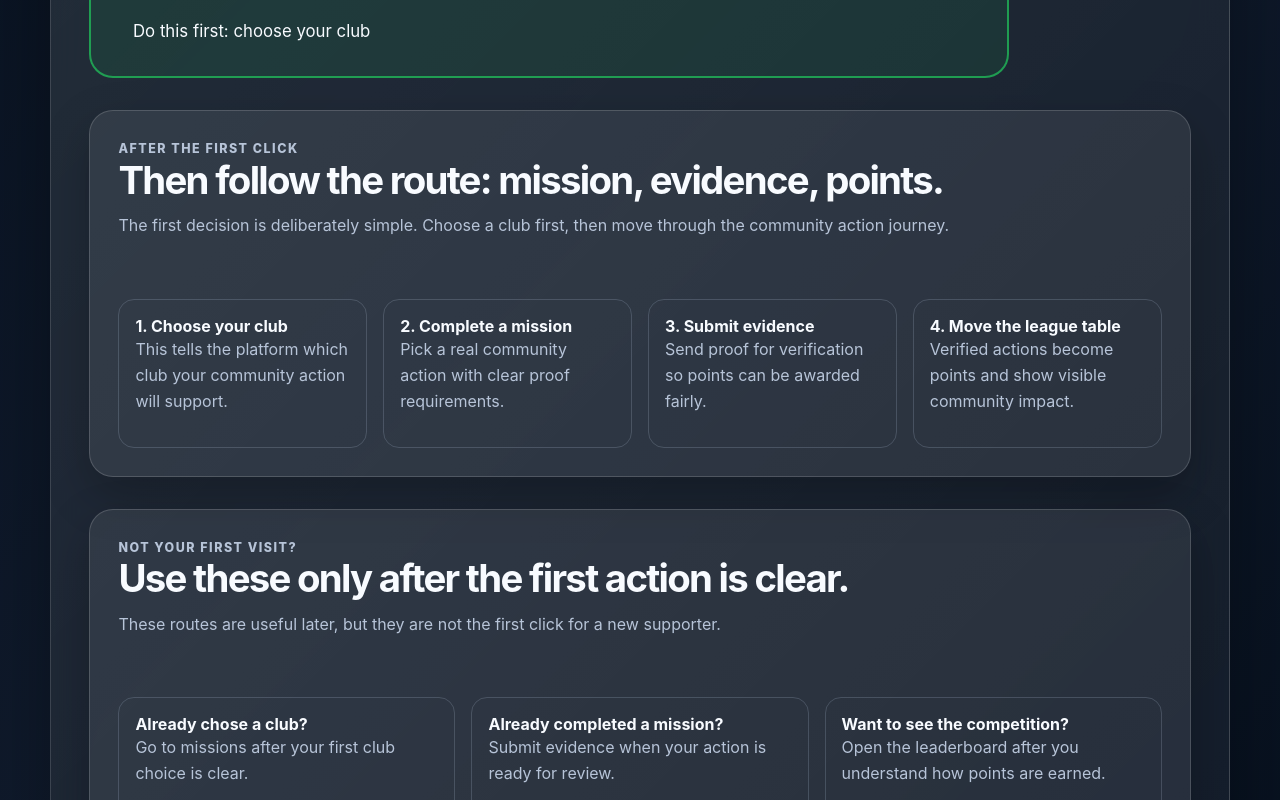
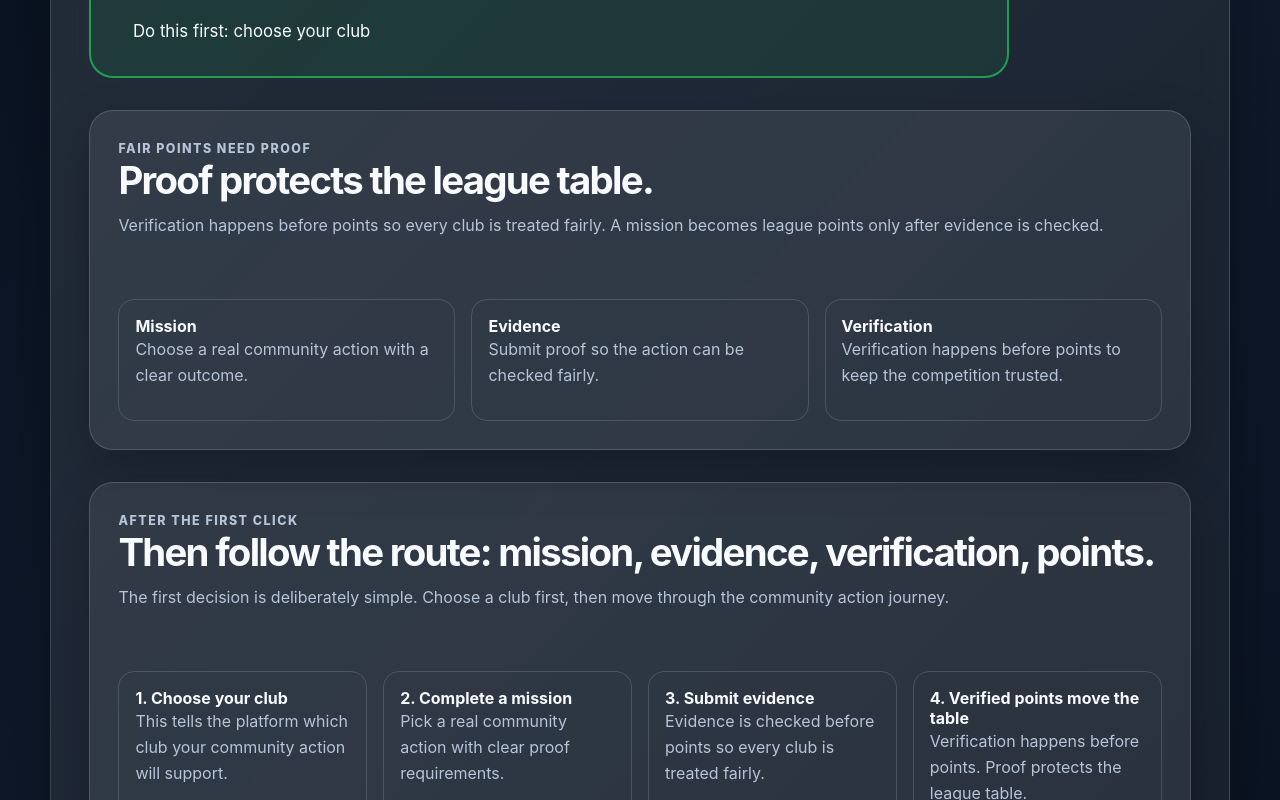
Before and after one commit to richardeleanya/community-league, a Next.js app: page / in a window 1280 px wide. Shown: the part 540-1340 px from the top of the page. Built offline with nearby package versions, Linux system fonts and the light colour scheme.

Commit message:
Clarify evidence verification before points

```diff
--- a/src/app/page.tsx
+++ b/src/app/page.tsx
@@ -11,12 +11,12 @@ const processSteps = [
   },
   {
     title: '3. Submit evidence',
-    text: 'Send proof for verification so points can be awarded fairly.',
+    text: 'Evidence is checked before points so every club is treated fairly.',
     href: '/submit-action',
   },
   {
-    title: '4. Move the league table',
-    text: 'Verified actions become points and show visible community impact.',
+    title: '4. Verified points move the table',
+    text: 'Verification happens before points. Proof protects the league table.',
     href: '/leaderboard',
   },
 ];
@@ -34,7 +34,7 @@ const laterRoutes = [
   },
   {
     title: 'Want to see the competition?',
-    text: 'Open the leaderboard after you understand how points are earned.',
+    text: 'Open the leaderboard after you understand how verified points are earned.',
     href: '/leaderboard',
   },
 ];
@@ -82,10 +82,61 @@ export default function HomePage() {
           </section>
         </header>
 
+        <section className="validation-panel" aria-label="Why evidence is required">
+          <div>
+            <p className="eyebrow">Fair points need proof</p>
+            <h2>Proof protects the league table.</h2>
+            <p>
+              Verification happens before points so every club is treated fairly.
+              A mission becomes league points only after evidence is checked.
+            </p>
+          </div>
+
+          <div
+            style={{
+              display: 'grid',
+              gridTemplateColumns: 'repeat(auto-fit, minmax(220px, 1fr))',
+              gap: '1rem',
+              marginTop: '1.25rem',
+            }}
+          >
+            <div
+              style={{
+                padding: '1rem',
+                border: '1px solid rgba(148, 163, 184, 0.28)',
+                borderRadius: '1rem',
+              }}
+            >
+              <strong>Mission</strong>
+              <p>Choose a real community action with a clear outcome.</p>
+            </div>
+            <div
+              style={{
+                padding: '1rem',
+                border: '1px solid rgba(148, 163, 184, 0.28)',
+                borderRadius: '1rem',
+              }}
+            >
+              <strong>Evidence</strong>
+              <p>Submit proof so the action can be checked fairly.</p>
+            </div>
+            <div
+              style={{
+                padding: '1rem',
+                border: '1px solid rgba(148, 163, 184, 0.28)',
+                borderRadius: '1rem',
+              }}
+            >
+              <strong>Verification</strong>
+              <p>Verification happens before points to keep the competition trusted.</p>
+            </div>
+          </div>
+        </section>
+
         <section className="validation-panel" aria-label="What happens after the first click">
           <div>
             <p className="eyebrow">After the first click</p>
-            <h2>Then follow the route: mission, evidence, points.</h2>
+            <h2>Then follow the route: mission, evidence, verification, points.</h2>
             <p>
               The first decision is deliberately simple. Choose a club first, then move through the
               community action journey.
```
Also changed, not shown: src/app/missions/page.tsx (+38 -31 lines), src/app/submit-action/page.tsx (+38 -31 lines).
